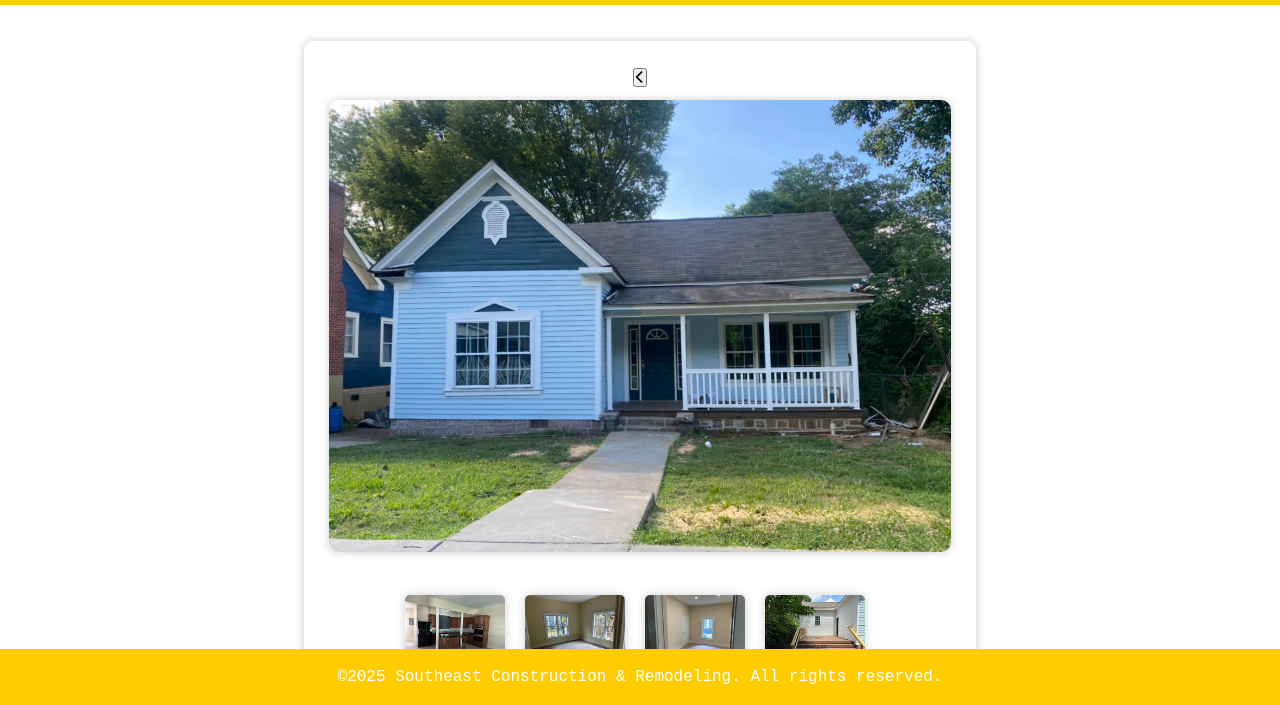
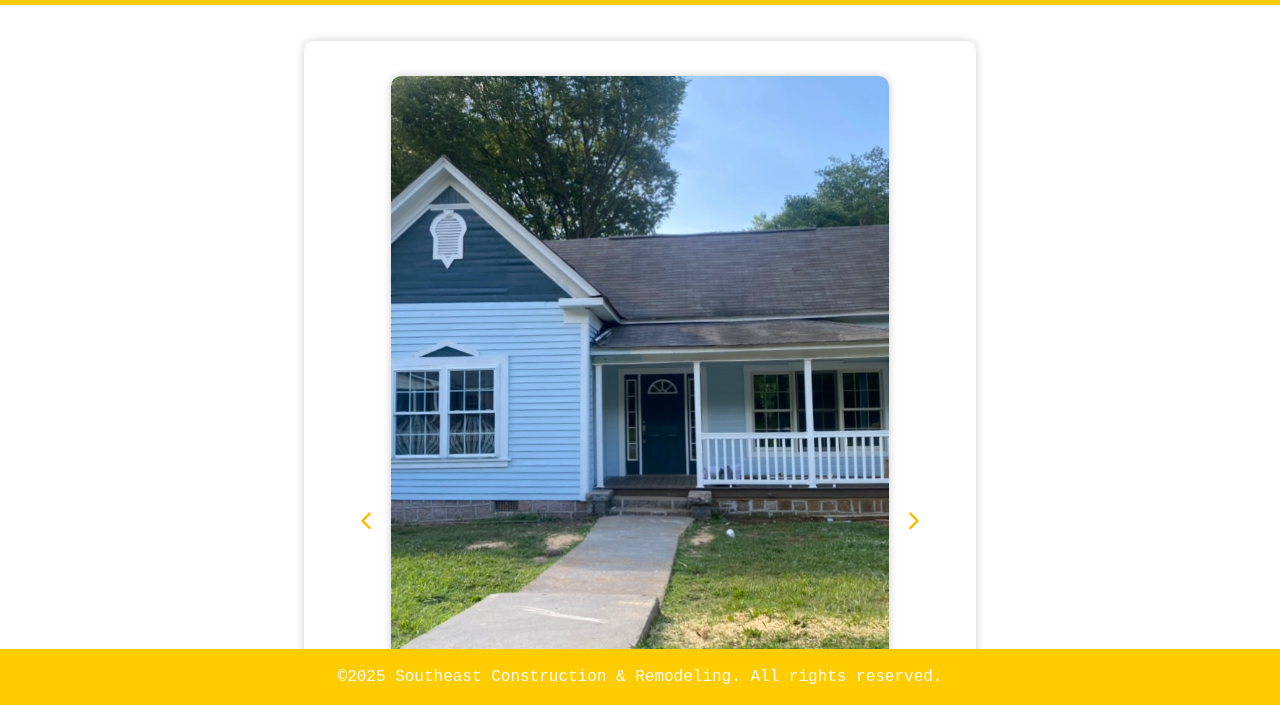
Before and after one commit to John-LukeD/SoutheastContractingRestoration, a plain HTML site: page Listing.html in a window 1280 px wide. Shown: the part 95-800 px from the top of the page. Drawn offline with Linux system fonts and the light colour scheme.

Commit message:
Added JS photo carousel

```diff
--- a/Listing.html
+++ b/Listing.html
@@ -25,6 +25,7 @@
         </header>
 
         <main>
+            <!--
             <div class="listing-container">
                 <button class="carousel-btn left"><i class="fa-solid fa-chevron-left"></i></button>
                 <div class="main-image">
@@ -48,6 +49,39 @@
                     consequat.</p>
                 </div>
             </div>
+            -->
+
+            <div class="listing-container">
+                <div class="carousel-container">
+                    <button class="carousel-btn left"><i class="fa-solid fa-chevron-left"></i></button>
+                    <ul class="carousel">
+                        <li class="carousel-item active"><img src="images/Shaver1.jpg" alt="Main house image"></li>
+                        <li class="carousel-item"><img src="images/Shaver2.webp" alt="Kitchen image"></li>
+                        <li class="carousel-item"><img src="images/Shaver3.webp" alt="Bedroom image"></li>
+                        <li class="carousel-item"><img src="images/Shaver4.webp" alt="Bedroom image"></li>
+                        <li class="carousel-item"><img src="images/Shaver5.webp" alt="Deck image"></li>
+                    </ul>
+                    <button class="carousel-btn right"><i class="fa-solid fa-chevron-right"></i></button>
+
+                    <div class="carousel-nav">
+                        <div class="nav-item active"></div>
+                        <div class="nav-item"></div>
+                        <div class="nav-item"></div>
+                        <div class="nav-item"></div>
+                        <div class="nav-item"></div>
+                    </div>
+
+                    <p class="listing-address">
+                        Address: 1234 Example St, Example NC
+                    </p>
+                    <div>
+                        <p>Info about listing: Lorem ipsum dolor sit amet, consectetur adipiscing elit. Sed do eiusmod tempor incididunt ut labore
+                        et dolore magna aliqua. Ut enim ad minim veniam, quis nostrud exercitation ullamco laboris nisi ut aliquip ex ea commodo
+                        consequat.
+                        </p>
+                    </div>
+                </div>
+            </div>
         </main>
 
         <footer>
--- a/css/styles.css
+++ b/css/styles.css
@@ -254,25 +254,98 @@ footer {
     text-align: center;
 }
 
-.main-image img {
-    width: 100%;
-    height: auto;
-    border-radius: 10px;
+.carousel-container {
+    width: 80%;
+    margin: 0 auto;
+    position: relative;
 }
 
-.other-images {
+.carousel {
+    list-style-type: none;
+    width: 100%;
+    height: 600px;
+
+    position: relative;
+}
+
+.carousel-item {
+    height: 100%;
+    width: 100%;
+    opacity: 0;
+
+    position: absolute;
+    top: 0;
+    right: 0;
+
+    transition: 300ms opacity ease-in-out;
+    transition-delay: 300ms;
+}
+
+.carousel-item.active {
+    opacity: 1;
+    transition-delay: 0ms;
+}
+
+.carousel-item > img {
+    display: block;
+    width: 100%;
+    height: 100%;
+    object-fit: cover;
+    object-position: center;
+
+
+}
+
+.carousel-btn {
+    background: transparent;
+    border: none;
+    font-size: 1.2rem;
+    font-weight: 900;
+    color: var(--accent-text-color);
+    position: absolute;
+    top: 50%;
+
+    width: 2rem;
+    height: 2rem;
+    border-radius: 50%;
+}
+
+.carousel-btn.left {
+    left: -2.5rem;
+}
+
+.carousel-btn.right {
+    right: -2.5rem;
+}
+
+.carousel-btn:hover {
+    cursor: pointer;
+    background-color: var(--accent-text-color);
+    color: #fff;
+}
+
+.carousel-nav {
     display: flex;
     justify-content: center;
-    gap: 10px;
-    margin-top: 15px;
+    margin-top: 1.5rem;
+    gap: 0.5rem;
 }
 
-.other-images img {
-    width: 100px;
-    height: auto;
-    border-radius: 5px;
+.nav-item {
+    height: 11px;
+    width: 11px;
+    background-color: black;
+    border-radius: 50%;
+
+    opacity: 0.3;
+
+    transition: 300ms opacity ease-in-out;
 }
 
-.other-images img:hover {
-    transform:scale(1.2)
+.nav-item:hover {
+    cursor: pointer;
 }
+
+.nav-item.active {
+    opacity: 0.7;
+}
```
